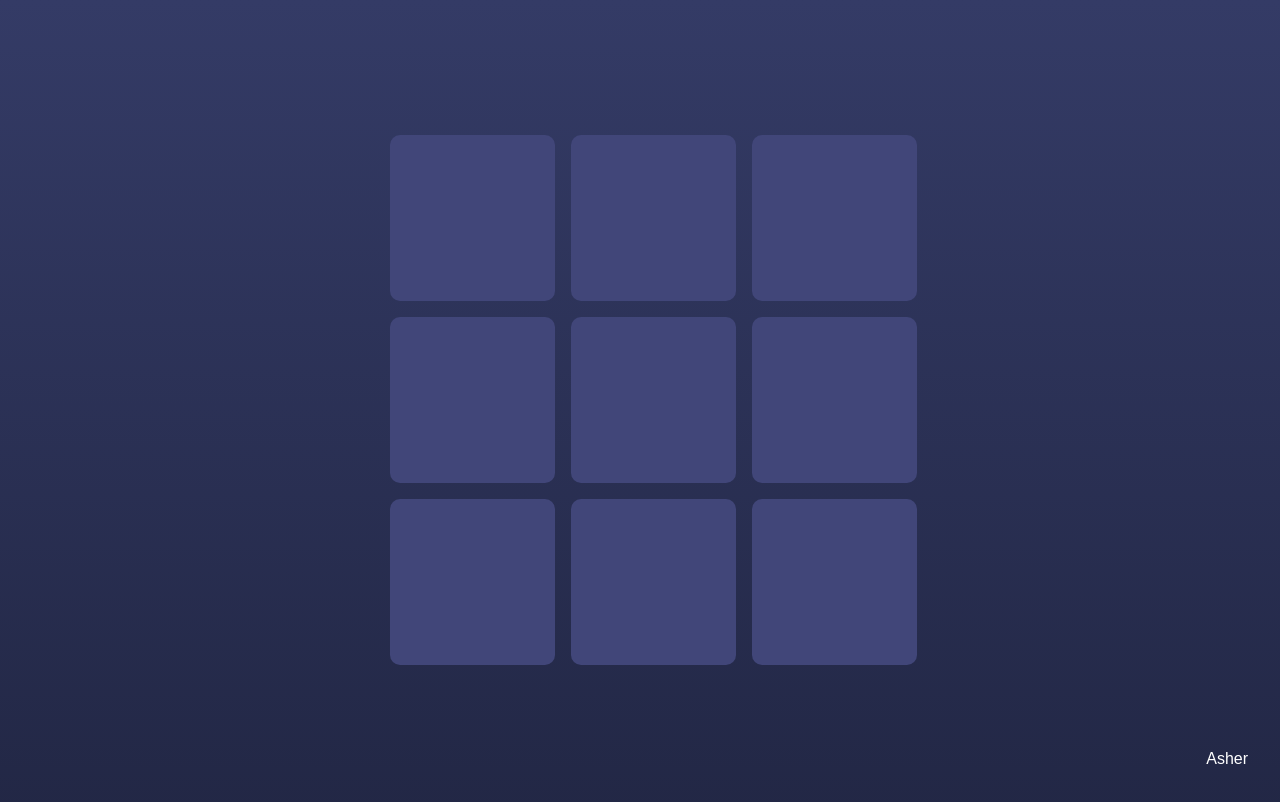
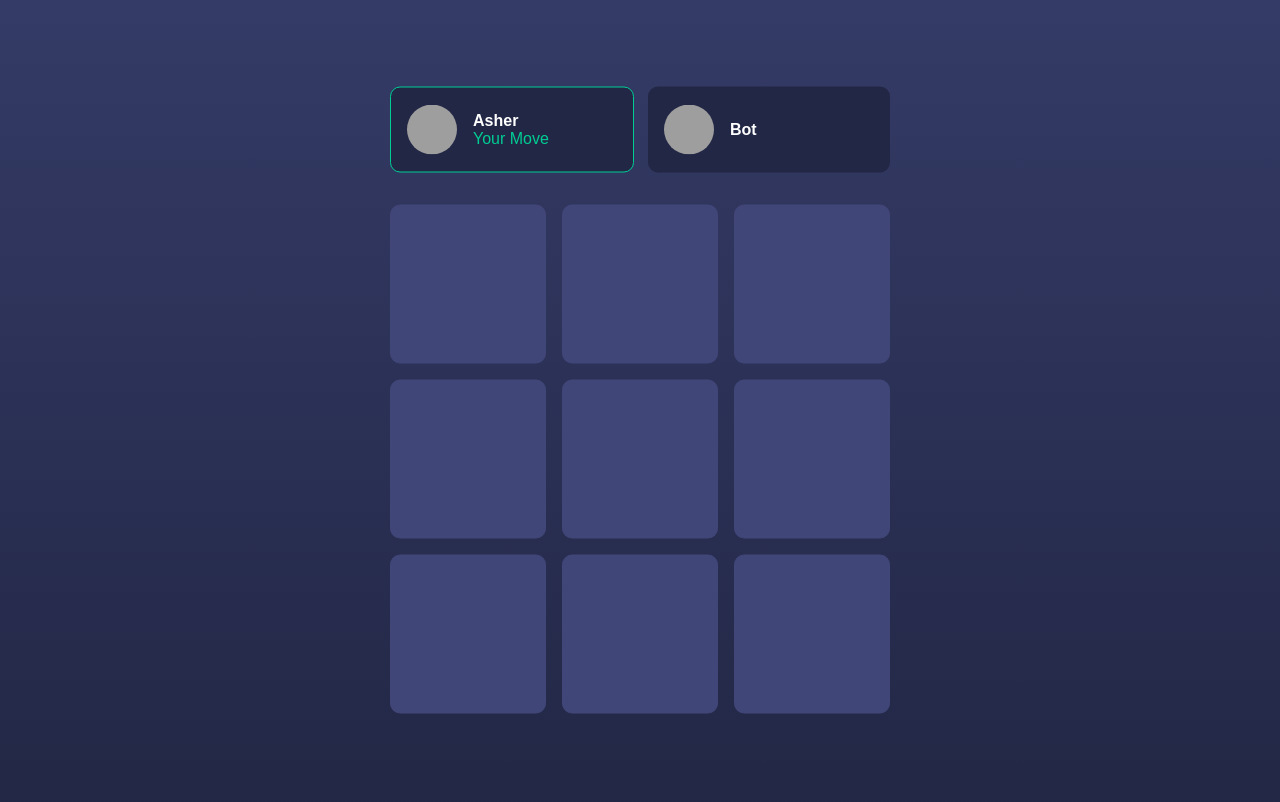
Before and after one commit to asherstoppard/tic-tac-toe-coding-example, a Next.js app: page /play in a window 1280 px wide. Shown: the top 802 px of the page. Built offline with nearby package versions, Linux system fonts and the light colour scheme; grey boxes are pictures that could not be loaded.

Commit message:
feat(players): add player component and status

```diff
--- a/components/Board.tsx
+++ b/components/Board.tsx
@@ -1,13 +1,9 @@
 import styled from 'styled-components'
 
 export const Board = styled.div`
-  position: fixed;
-  top: 50%;
-  left: 50%;
-  transform: translate(-50%, -50%);
   width: 100%;
   display: grid;
   max-width: 500px;
-  grid-template-columns: 33% 33% 33%;
+  grid-template-columns: calc(33.333% - 0.666rem) calc(33.333%  - 0.666rem) calc(33.333% - 0.666rem);
   grid-gap: 1rem;
 `
--- a/components/Piece.tsx
+++ b/components/Piece.tsx
@@ -6,9 +6,9 @@ export interface IPieceProps {
   isHighlighted: boolean
 }
 
-const Piece1 = ({ fill = '#fa6779' }) => <svg xmlns="http://www.w3.org/2000/svg" viewBox="0 0 178.11 178.11"><path style={{ fill }} d="M178.11,143.32a13.89,13.89,0,0,1-4.2,10.2l-20.39,20.39a14.47,14.47,0,0,1-20.39,0L89.05,129.83,45,173.91a13.89,13.89,0,0,1-10.2,4.2,13.85,13.85,0,0,1-10.19-4.2L4.2,153.52a14.47,14.47,0,0,1,0-20.39L48.27,89.05,4.2,45A13.89,13.89,0,0,1,0,34.78,13.88,13.88,0,0,1,4.2,24.59L24.59,4.2A13.85,13.85,0,0,1,34.78,0,13.89,13.89,0,0,1,45,4.2L89.05,48.27,133.13,4.2a14.47,14.47,0,0,1,20.39,0l20.39,20.39a13.88,13.88,0,0,1,4.2,10.19,13.89,13.89,0,0,1-4.2,10.2L129.83,89.05l44.08,44.08A13.88,13.88,0,0,1,178.11,143.32Z"/></svg>
+const Piece1 = ({ fill = '#00cd97' }) => <svg xmlns="http://www.w3.org/2000/svg" viewBox="0 0 178.11 178.11"><path style={{ fill }} d="M178.11,143.32a13.89,13.89,0,0,1-4.2,10.2l-20.39,20.39a14.47,14.47,0,0,1-20.39,0L89.05,129.83,45,173.91a13.89,13.89,0,0,1-10.2,4.2,13.85,13.85,0,0,1-10.19-4.2L4.2,153.52a14.47,14.47,0,0,1,0-20.39L48.27,89.05,4.2,45A13.89,13.89,0,0,1,0,34.78,13.88,13.88,0,0,1,4.2,24.59L24.59,4.2A13.85,13.85,0,0,1,34.78,0,13.89,13.89,0,0,1,45,4.2L89.05,48.27,133.13,4.2a14.47,14.47,0,0,1,20.39,0l20.39,20.39a13.88,13.88,0,0,1,4.2,10.19,13.89,13.89,0,0,1-4.2,10.2L129.83,89.05l44.08,44.08A13.88,13.88,0,0,1,178.11,143.32Z"/></svg>
 
-const Piece2 = ({ fill = '#675afe' }) => <svg xmlns="http://www.w3.org/2000/svg" viewBox="0 0 180 180"><path style={{ fill }} d="M90,51A39,39,0,1,1,51,90,39.05,39.05,0,0,1,90,51M90,0a90,90,0,1,0,90,90A90,90,0,0,0,90,0Z"/></svg>
+const Piece2 = ({ fill = '#9f5ffe' }) => <svg xmlns="http://www.w3.org/2000/svg" viewBox="0 0 180 180"><path style={{ fill }} d="M90,51A39,39,0,1,1,51,90,39.05,39.05,0,0,1,90,51M90,0a90,90,0,1,0,90,90A90,90,0,0,0,90,0Z"/></svg>
 
 const PieceContainer = styled.div<{ pieceId: number }>`
   position: absolute;
@@ -20,8 +20,8 @@ const PieceContainer = styled.div<{ pieceId: number }>`
 
 export const Piece: FC<IPieceProps> = ({ isHighlighted, pieceId }) => {
   const pieces: ReactElement[] = [
-    <Piece1 fill={isHighlighted ? 'white' : '#fa6779'} />,
-    <Piece2 fill={isHighlighted ? 'white' : '#675afe'} />
+    <Piece1 fill={isHighlighted ? 'white' : '#00cd97'} />,
+    <Piece2 fill={isHighlighted ? 'white' : '#9f5ffe'} />
   ]
 
   return (
--- /dev/null
+++ b/components/Players/Player.tsx
@@ -0,0 +1,90 @@
+import React, { FC } from 'react'
+import styled, { css } from 'styled-components'
+
+const Status = styled.div`
+  display: block;
+`
+
+const PlayerContainer = styled.div`
+  background: #222745;
+  width: calc(50% - 2.5rem);
+  text-align: left;
+  display: flex;
+  align-items: center;
+  border-radius: 10px;
+  padding: 0.5rem 1rem;
+
+  ${({ isActive }) => isActive && css`
+    border: 1px solid #00cd93;
+
+    ${Status} {
+      color: #00cd93;
+    }
+  `}
+
+  ${({ isLoser }) => isLoser && css`
+    border: 1px solid #fb687a;
+
+    ${Status} {
+      color: #fb687a;
+    }
+  `}
+`
+
+export interface IPlayerProps {
+  name: string
+  piece: number
+  isBot: boolean
+  playerId: number
+  currentPlayer: number
+  gameStatus: string
+}
+
+const Avatar = styled.div`
+  overflow: hidden;
+  border-radius: 50%;
+  margin-right: 1rem;
+  width: 50px;
+  height: 50px;
+`
+
+const loserStatus = {
+  status: 'loser',
+  statusLabel: 'Loser'
+}
+
+const winnerStatus = {
+  status: 'winner',
+  statusLabel: 'Winner'
+}
+
+const drawStatus = {
+  status: 'winner',
+  statusLabel: 'Draw'
+}
+
+const getPlayerStatus = (gameStatus, isBot, playerId, currentPlayer) => {
+  if (gameStatus === 'loser' && !isBot || gameStatus === 'winner' && isBot) return loserStatus
+  if (gameStatus === 'winner' && !isBot || gameStatus === 'loser' && isBot) return winnerStatus
+  if (gameStatus === 'draw') return drawStatus
+  if (currentPlayer === playerId)
+    return isBot ? { status: 'winner', statusLabel: 'Thinking...' } : { status: 'winner', statusLabel: 'Your Move' }
+
+  return {}
+}
+
+export const Player: FC<IPlayerProps> = ({ name, playerId, isBot, currentPlayer, gameStatus }) => {
+  const { status, statusLabel } = getPlayerStatus(gameStatus, isBot, playerId, currentPlayer)
+
+  return (
+    <PlayerContainer isActive={status === 'winner'} isLoser={status === 'loser'}>
+      <Avatar>
+        <img src="//placekitten.com/50/50" alt=""/>
+      </Avatar>
+      <p>
+        <strong>{name}</strong>
+        <Status>{statusLabel}</Status>
+      </p>
+    </PlayerContainer>
+  )
+}
--- /dev/null
+++ b/components/Players/Players.tsx
@@ -0,0 +1,30 @@
+import React, { FC } from 'react'
+import styled from 'styled-components'
+import { Player } from './Player'
+
+export interface IPlayer {
+  name: string
+  piece: number
+  isBot: boolean
+  playerId: number
+}
+
+export interface IPlayersProps {
+  currentPlayer: number
+  gameStatus: string
+  players: IPlayer[]
+}
+
+const PlayersContainer = styled.div`
+  width: 100%;
+  display: flex;
+  align-items: stretch;
+  justify-content: space-between;
+  padding: 0 0 2rem;
+`
+
+export const Players: FC<IPlayersProps> = ({ players, currentPlayer, gameStatus }) => (
+  <PlayersContainer>
+    {players.map(player => <Player {...player} currentPlayer={currentPlayer} gameStatus={gameStatus} />)}
+  </PlayersContainer>
+)
--- /dev/null
+++ b/components/Players/index.ts
@@ -0,0 +1 @@
+export * from './Players'
--- a/components/Splash.tsx
+++ b/components/Splash.tsx
@@ -7,4 +7,5 @@ export const Splash = styled.div`
   transform: translate(-50%, -50%);
   max-width: 500px;
   text-align: center;
+  width: 100%;
 `
--- a/components/Tile/Tile.tsx
+++ b/components/Tile/Tile.tsx
@@ -17,16 +17,16 @@ const TileButton = styled.button<{ isHighlighted: boolean, highlightColor: strin
   border-radius: 10px;
   width: 100%;
   padding-bottom: 100%;
-  border: none;
   appearance: none;
   cursor: pointer;
   transition: ease-in-out 0.5s;
+  border: 1px solid #414679;
 
   ${({ hasPiece }) => !hasPiece && css`
     &:hover,
     &:focus {
       background: #464f87;
-      transform: scale(1.05);
+      border: 1px solid #00c08c;
     }
 
     &:active {
--- a/components/index.ts
+++ b/components/index.ts
@@ -1,6 +1,7 @@
 export * from './Board'
 export * from './Button'
 export * from './Logo'
+export * from './Players'
 export * from './Splash'
 export * from './Theme'
 export * from './Tile'
--- a/pages/play.tsx
+++ b/pages/play.tsx
@@ -1,6 +1,6 @@
 import React, { useEffect, useState } from 'react'
 import styled from 'styled-components'
-import { Board, Theme, Tile } from '../components'
+import { Board, Players, Splash, Theme, Tile } from '../components'
 
 interface IPosition {
   tileId: number;
@@ -14,20 +14,23 @@ const initialPositions: IPosition[] = new Array(9).fill(0).map((_, i) => ({
 
 export interface IInitialPlayer {
   name: string
-  piece: number,
+  piece: number
   isBot: boolean
+  playerId: number
 }
 
 const initialPlayers: IInitialPlayer[] = [
   {
     name: 'Asher',
     isBot: false,
-    piece: 1
+    piece: 1,
+    playerId: 0
   },
   {
     name: 'Bot',
     isBot: true,
-    piece: 2
+    piece: 2,
+    playerId: 1
   }
 ]
 
@@ -83,7 +86,6 @@ const PlayPage = () => {
   const [highlightRow, setHighlightRow] = useState<number[]>([])
 
   const players = initialPlayers
-  const currentMove = players[currentPlayer]
   const availableTiles = positions.filter(({ pieceId }) => !pieceId)
 
   useEffect(() => {
@@ -92,7 +94,7 @@ const PlayPage = () => {
       const chosenId = randomIntFromInterval(0, availableTiles.length - 1)
       const { tileId } = availableTiles[chosenId]
 
-      setPlayerPosition(tileId, currentPlayer)
+      setTimeout(() => setPlayerPosition(tileId, currentPlayer), 1000)
     }
   }, [currentPlayer])
 
@@ -116,22 +118,22 @@ const PlayPage = () => {
     return (
       <>
         <Theme />
-        {status === 'draw' && <p>Draw!</p>}
-        {status === 'winner' && <p>You Win!</p>}
-        {status === 'loser' && <p>You Lose!</p>}
+        <Splash>
+          <Players
+            players={players}
+            currentPlayer={currentPlayer}
+            gameStatus={status}
+          />
           <Board>
             {positions.map(({ tileId, pieceId }) => <Tile
               key={tileId}
               tileId={tileId}
               isHighlighted={highlightRow.includes(tileId)}
-            highlightColor={status === 'winner' ? '#52bdc9': '#fb687a'}
+              highlightColor={status === 'winner' ? '#00cd93': '#fb687a'}
               activePiece={pieceId} onClick={(tileIndex: number) => setPlayerPosition(tileIndex, currentPlayer)}/>
             )}
           </Board>
-        <Player>
-          {currentMove.name}
-          {currentMove.isBot && 'bot'}
-        </Player>
+        </Splash>
       </>
     )
 }
```
Lines whose indentation alone changed are shown as unchanged.
